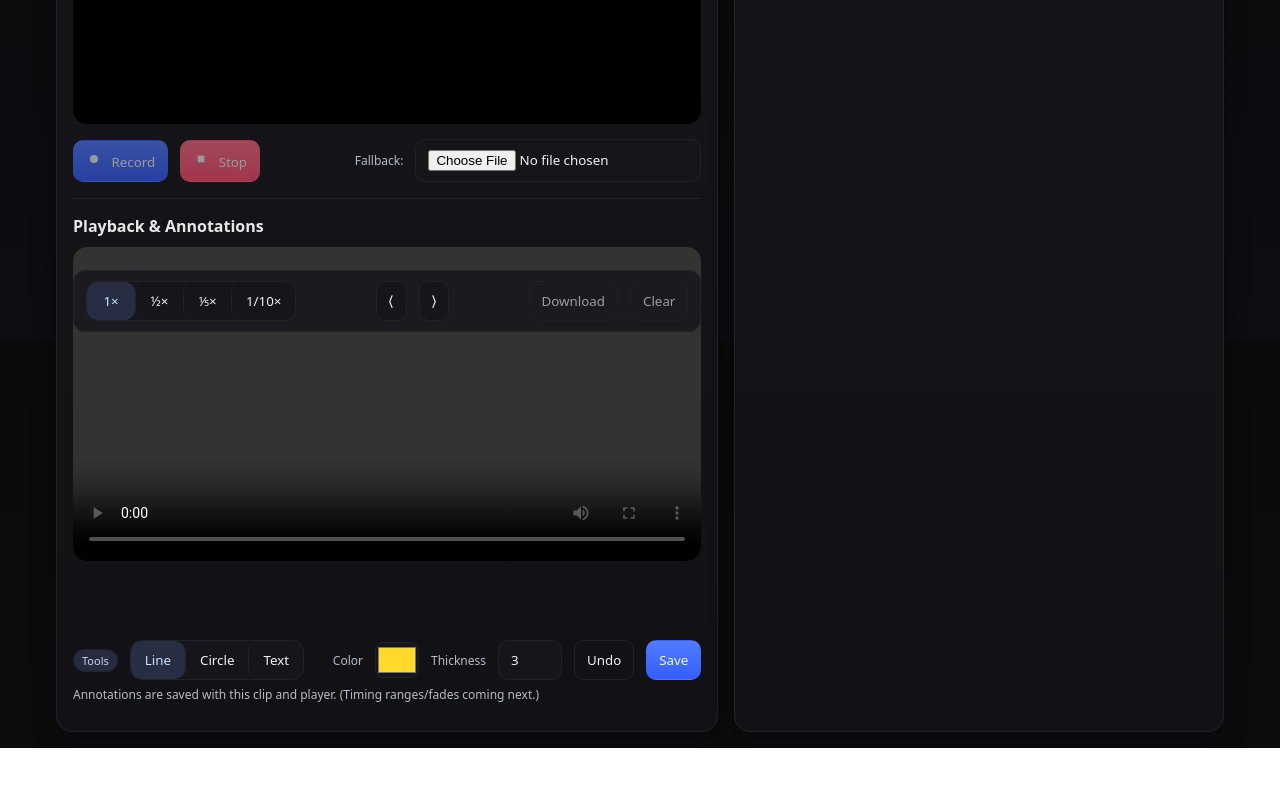
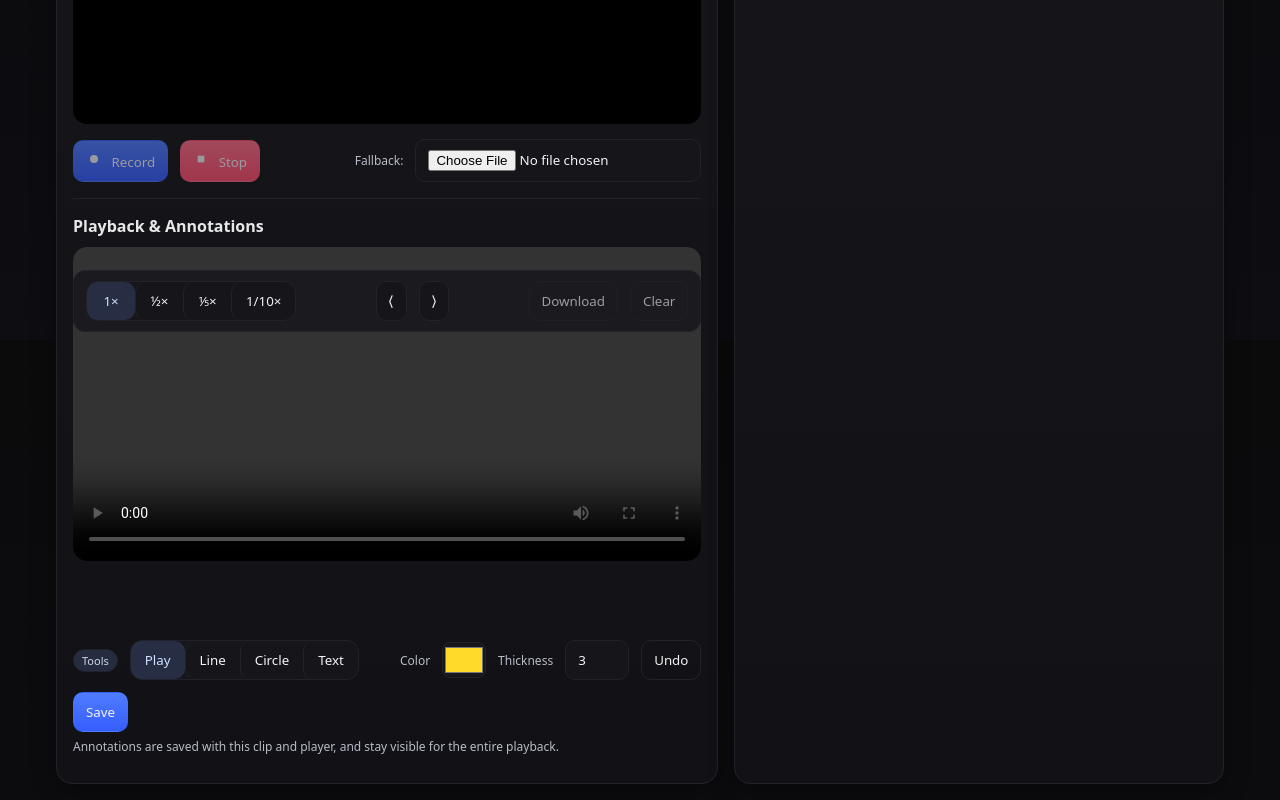
Before and after one commit to Tr3ndsetter/swingapp, a plain HTML site: page index.html in a window 1280 px wide. Shown: the part 460-1260 px from the top of the page. Before the commit the page ends 1208 px from the top, so only its background shows below. Drawn offline with Linux system fonts and the light colour scheme.

Commit message:
Update index.html

```diff
--- a/index.html
+++ b/index.html
@@ -16,7 +16,6 @@
   body{ margin:0; background:linear-gradient(180deg,#0b0b0c 0%, #0d0d12 100%); color:var(--text) }
   .container{ max-width:1200px; margin:0 auto; padding:16px; }
 
-  /* Header */
   header{ position:sticky; top:0; z-index:40; backdrop-filter:saturate(140%) blur(6px);
     background:rgba(11,11,12,.75); border-bottom:1px solid var(--stroke) }
   .hdr{ display:flex; gap:16px; align-items:center; justify-content:space-between; padding:12px 16px }
@@ -39,11 +38,9 @@
   .btn:hover{ transform:translateY(-1px) }
   .btn:active{ transform:translateY(0) scale(.99) }
 
-  /* Grid */
   .grid{ display:grid; gap:16px; grid-template-columns:1fr; }
   @media (min-width: 1024px){ .grid{ grid-template-columns: 1.15fr .85fr; } }
 
-  /* Card */
   .card{ background: linear-gradient(180deg, rgba(255,255,255,.02), rgba(255,255,255,.0) ),
           var(--panel); border:1px solid var(--stroke); border-radius:var(--r); padding:16px; box-shadow: var(--shadow) }
   .card h2{ margin:0 0 10px 0; font-size:16px; opacity:.95 }
@@ -53,7 +50,6 @@
   .grow{ flex:1 1 auto }
   .divider{ height:1px; background:var(--stroke); margin:16px 0 }
 
-  /* Player + capture controls */
   .pill{ padding:6px 10px; border:1px solid var(--stroke); border-radius:999px; font-size:12px; color:var(--muted) }
   .segment{ display:inline-flex; background:var(--panel-2); border:1px solid var(--stroke); border-radius:12px; overflow:hidden; }
   .segment button{ border:none; background:transparent; padding:10px 14px; min-width:48px }
@@ -64,23 +60,19 @@
   .playerWrap{ position:relative }
   canvas.overlay{ position:absolute; inset:0; width:100%; height:100%; touch-action:none; border-radius:14px; }
 
-  /* Sticky action bar under the player */
   .actionbar{ position:sticky; bottom:8px; z-index:30; display:flex; gap:10px; align-items:center; justify-content:space-between;
     padding:10px 12px; background:rgba(20,20,26,.75); border:1px solid var(--stroke); border-radius:12px; backdrop-filter: blur(6px); }
 
-  /* Library */
   table{ width:100%; border-collapse:separate; border-spacing:0 10px }
   th{ text-align:left; font-size:12px; color:var(--muted); padding:0 8px }
   td{ background:var(--panel-2); border:1px solid var(--stroke); padding:10px; border-radius:12px }
   .thumb{ width:80px; height:50px; object-fit:cover; border-radius:8px; border:1px solid var(--stroke) }
 
-  /* Toasts */
   .toast{ position:fixed; right:16px; bottom:16px; display:grid; gap:8px; z-index:100 }
   .toast .item{ background:rgba(24,24,28,.9); color:var(--text); border:1px solid var(--stroke); padding:10px 12px; border-radius:12px;
     box-shadow: var(--shadow); animation: pop .18s ease-out }
   @keyframes pop{ from{ transform: translateY(6px); opacity:0 } to{ transform: translateY(0); opacity:1 } }
 
-  /* Helpers */
   .warn{ background:#382600; border:1px solid #6b4900; color:#ffdca8; padding:10px 12px; border-radius:12px }
   .tag{ font-size:11px; color:#cfd6ea; padding:3px 8px; border-radius:999px; border:1px solid var(--stroke); background:rgba(122,162,255,.18) }
 </style>
@@ -174,7 +166,8 @@
       <div class="row" style="margin-top:12px">
         <span class="tag">Tools</span>
         <div class="segment" id="toolSeg">
-          <button data-tool="line" class="active">Line</button>
+          <button data-tool="none" class="active">Play</button>
+          <button data-tool="line">Line</button>
           <button data-tool="circle">Circle</button>
           <button data-tool="text">Text</button>
         </div>
@@ -186,7 +179,7 @@
         <button id="undoAnno" class="btn ghost">Undo</button>
         <button id="saveAnno" class="btn primary">Save</button>
       </div>
-      <p class="subtle" style="margin-top:6px">Annotations are saved with this clip and player. (Timing ranges/fades coming next.)</p>
+      <p class="subtle" style="margin-top:6px">Annotations are saved with this clip and player, and stay visible for the entire playback.</p>
     </section>
 
     <!-- RIGHT: Library -->
@@ -206,34 +199,28 @@
   </div>
 </div>
 
-<!-- Toast container -->
 <div class="toast" id="toast"></div>
 
 <script>
-/* ======== State & helpers ======== */
+/* ======== Small helpers & state ======== */
 const $ = id => document.getElementById(id);
 const els = {
   httpsWarn: $('httpsWarn'),
-  // profile
   playerSelect: $('playerSelect'), addPlayer: $('addPlayer'), libPlayerTag: $('libPlayerTag'),
   libBody: $('libBody'), refreshLib: $('refreshLib'),
-  // capture
   startPreview:$('startPreview'), stopPreview:$('stopPreview'), preview:$('preview'),
   startRec:$('startRec'), stopRec:$('stopRec'), timer:$('timer'), status:$('status'),
   errBox:$('errBox'), filePicker:$('filePicker'),
-  // playback
   playback:$('playback'), download:$('download'), resetClip:$('resetClip'),
   stepBack:$('stepBack'), stepFwd:$('stepFwd'),
-  // segments
   speedSeg:$('speedSeg'), toolSeg:$('toolSeg'),
-  // anno
   overlay:$('overlay'), annoColor:$('annoColor'), annoThick:$('annoThick'),
   undoAnno:$('undoAnno'), saveAnno:$('saveAnno'),
 };
 const ctx = els.overlay.getContext('2d');
 
 let stream=null, mediaRecorder=null, chunks=[], currentBlob=null, recStart=0, timerInt=null;
-let currentTool='line', annotations=[], currentClip=null;
+let currentTool='none', annotations=[], currentClip=null;
 let targetFPS=60, targetRes='1920x1080';
 
 function toast(msg){
@@ -243,12 +230,8 @@ function toast(msg){
 function showErr(m){ els.errBox.style.display='block'; els.errBox.textContent=m; }
 function clearErr(){ els.errBox.style.display='none'; els.errBox.textContent=''; }
 function stopTracks(s){ if(!s) return; s.getTracks().forEach(t=>t.stop()); }
-
 function parseRes(v){ const [w,h]=v.split('x').map(Number); return {width:w,height:h}; }
-
-function setSegmentActive(segEl, btn){
-  segEl.querySelectorAll('button').forEach(b=>b.classList.toggle('active', b===btn));
-}
+function setSegmentActive(segEl, btn){ segEl.querySelectorAll('button').forEach(b=>b.classList.toggle('active', b===btn)); }
 
 /* ======== Profiles (localStorage) ======== */
 function loadProfiles(){ return JSON.parse(localStorage.getItem('swing_profiles')||'["Player 1"]'); }
@@ -264,7 +247,7 @@ els.addPlayer.addEventListener('click', ()=>{
 });
 els.playerSelect.addEventListener('change', ()=>{ els.libPlayerTag.textContent=els.playerSelect.value; refreshLibrary(); });
 
-/* ======== IndexedDB (clips + thumbnails + annos) ======== */
+/* ======== IndexedDB (clips + thumbs + annos) ======== */
 const DB='swingdb', VER=2; let db=null;
 function openDB(){
   return new Promise((res,rej)=>{
@@ -342,7 +325,9 @@ async function startPreview(){
       stream = await navigator.mediaDevices.getUserMedia({ audio:false, video: ideal });
     }
     els.preview.srcObject = stream; await els.preview.play().catch(()=>{});
-    els.status.textContent='Previewing'; els.startRec.disabled=false;
+    els.status.textContent='Previewing'; els.startRec.disabled=true; // enable after play starts
+    // Small delay to ensure play kicked in (iOS quirk)
+    setTimeout(()=>{ if (stream) els.startRec.disabled=false; }, 200);
   }catch(e){
     showErr('Camera failed to start (back camera): ' + (e.message||e));
   }
@@ -372,7 +357,6 @@ function startRec(){
   mediaRecorder.onstop=async ()=>{
     const blob=new Blob(chunks,{type:mediaRecorder.mimeType || 'video/mp4'}); currentBlob=blob;
     const url=URL.createObjectURL(blob); els.playback.src=url; els.playback.load(); els.download.disabled=false; els.resetClip.disabled=false; els.status.textContent='Recorded';
-    // save clip + thumbnail
     const profile=els.playerSelect.value, type=blob.type||'video/mp4'; const thumb=snapshotFromVideo(els.preview);
     const id = await saveClip(profile, blob, type, thumb); currentClip={ id, profile, createdAt:Date.now(), type };
     annotations=[]; await saveAnnotations(id, annotations); refreshLibrary(); toast('Clip saved');
@@ -452,8 +436,15 @@ function generateThumbFromVideo(src){
   });
 }
 
-/* ======== Annotations ======== */
-function setTool(t){ currentTool=t; setSegmentActive(els.toolSeg, els.toolSeg.querySelector(`[data-tool="${t}"]`)); }
+/* ======== Annotations (Play mode + tools) ======== */
+function setTool(t){
+  if (currentTool === t && t !== 'none') t = 'none'; // tapping same tool toggles back to Play
+  currentTool = t;
+  els.toolSeg.querySelectorAll('button')
+    .forEach(b => b.classList.toggle('active', b.dataset.tool === t));
+  // In Play mode, allow taps to hit the video controls
+  els.overlay.style.pointerEvents = (t === 'none') ? 'none' : 'auto';
+}
 function videoRect(){
   const v=els.playback; const b=v.getBoundingClientRect(); const vw=v.videoWidth||0, vh=v.videoHeight||0;
   if(!vw || !vh) return { x:0, y:0, w:b.width, h:b.height };
@@ -472,6 +463,11 @@ function resizeOverlay(){
   ctx.setTransform(devicePixelRatio,0,0,devicePixelRatio,0,0); redrawOverlay();
 }
 window.addEventListener('resize', resizeOverlay); els.playback.addEventListener('loadedmetadata', resizeOverlay);
+
+// Always keep annotations visible during playback; redraw on common video events
+['play','pause','timeupdate','seeking','seeked','ratechange','loadedmetadata'].forEach(ev =>
+  els.playback.addEventListener(ev, redrawOverlay)
+);
 
 function redrawOverlay(){
   const r=els.overlay.getBoundingClientRect(); ctx.clearRect(0,0,r.width,r.height);
@@ -492,11 +488,12 @@ function redrawOverlay(){
 let drag=null;
 function down(ev){
   if(!currentClip) return;
+  if(currentTool === 'none') return; // Play mode: ignore touches on overlay
   const pt=(ev.touches?.[0])||ev; const {nx,ny}=normPoint(pt.clientX, pt.clientY);
   drag={ type:currentTool, start:{nx,ny}, color:els.annoColor.value, thick:Number(els.annoThick.value) };
   if(currentTool==='text'){
     const text=prompt('Note'); if(text){ annotations.push({ type:'text', color:drag.color, thick:drag.thick, data:{ x:nx, y:ny, text } }); redrawOverlay(); toast('Text added'); }
-    drag=null;
+    drag=null; setTool('none'); // auto-return to Play
   }
 }
 function move(ev){
@@ -511,7 +508,7 @@ function up(){
   if(drag.type==='line' && drag.live){ annotations.push({ type:'line', color:drag.color, thick:drag.thick, data:{ x1:drag.start.nx, y1:drag.start.ny, x2:drag.live.nx, y2:drag.live.ny } }); toast('Line added'); }
   if(drag.type==='circle' && drag.live){ const r=Math.hypot(drag.live.nx-drag.start.nx, drag.live.ny-drag.start.ny);
     annotations.push({ type:'circle', color:drag.color, thick:drag.thick, data:{ cx:drag.start.nx, cy:drag.start.ny, r } }); toast('Circle added'); }
-  drag=null; redrawOverlay();
+  drag=null; redrawOverlay(); setTool('none'); // auto-return to Play
 }
 ['pointerdown','touchstart'].forEach(e=>els.overlay.addEventListener(e,down,{passive:false}));
 ['pointermove','touchmove'].forEach(e=>els.overlay.addEventListener(e,move,{passive:false}));
@@ -544,7 +541,7 @@ function secureCheck(){ const ok = location.protocol==='https:' || location.host
   await openDB();
   renderProfiles();
   refreshLibrary();
-  setTool('line');
+  setTool('none');                  // Start in Play mode
   resizeOverlay();
 })();
 </script>
```
